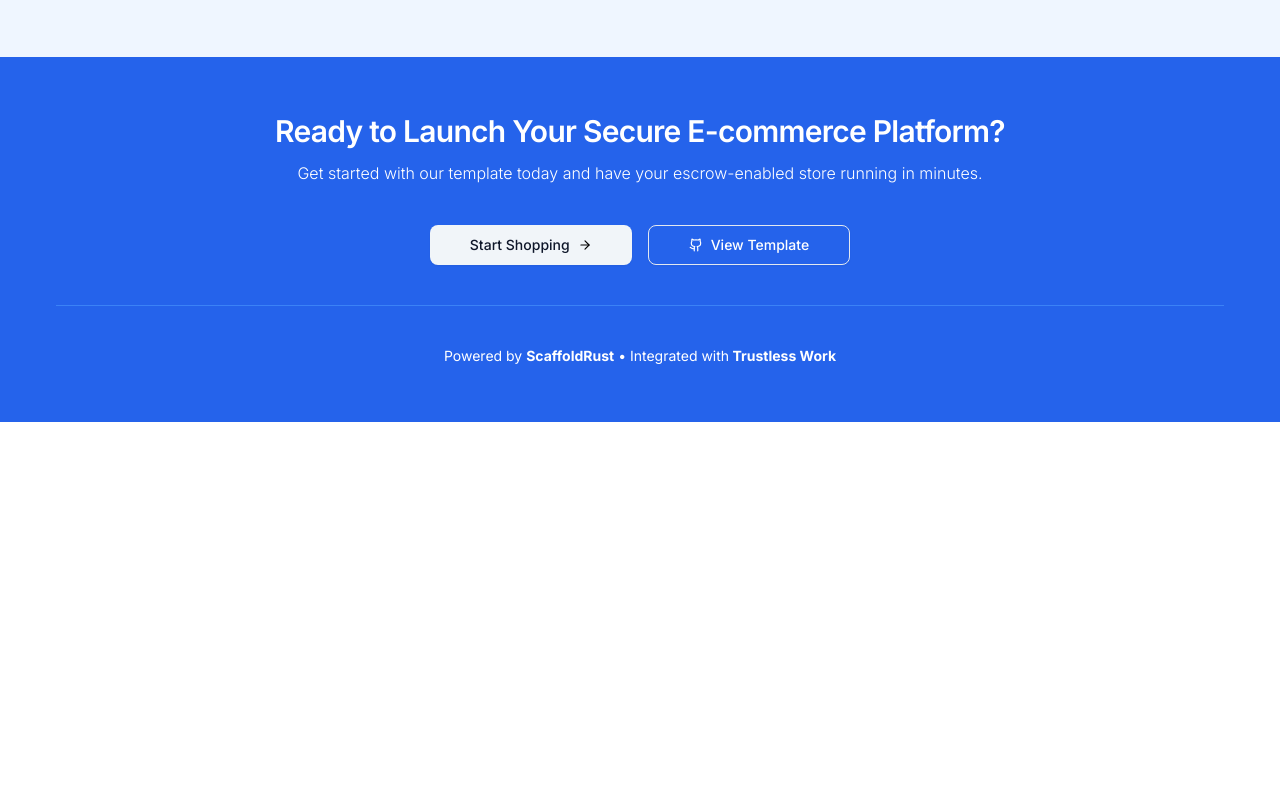
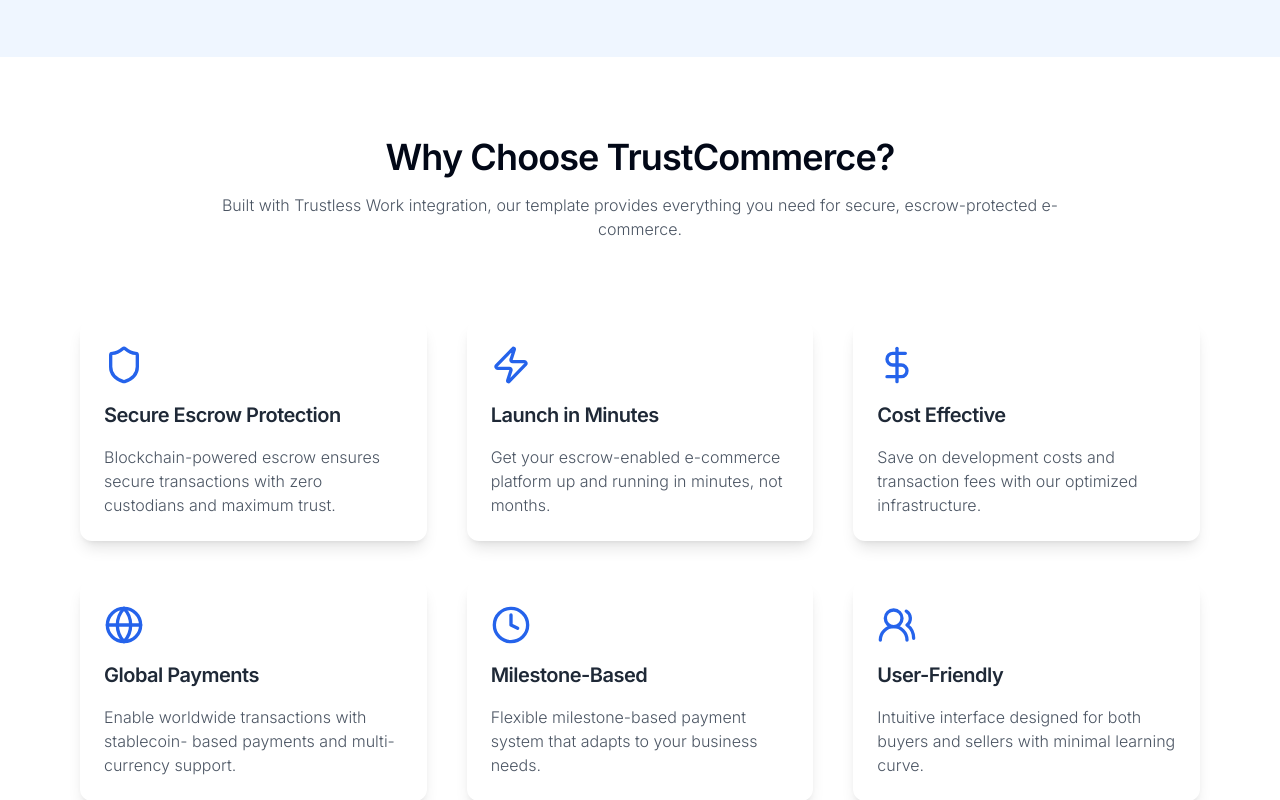
Before and after one commit to ScaffoldRust/Ecommerce-TrustlessWork-Integration, a Next.js app in the folder apps/webapp/: page / in a window 1280 px wide. Shown: the part 600-1400 px from the top of the page. Before the commit the page ends 1022 px from the top, so only its background shows below. Built offline with nearby package versions, Linux system fonts and the light colour scheme.

Commit message:
complete section

```diff
--- a/apps/webapp/app/page.tsx
+++ b/apps/webapp/app/page.tsx
@@ -3,6 +3,7 @@
 import { Button } from "@/components/ui/button";
 import Link from "next/link";
 import HeroSection from "@/components/home/hero-section";
+import WhyChose from "@/components/home/why-choose";
 
 const OldLayout = () => {
   return (
@@ -56,6 +57,7 @@
     <div className="h-full">
       <Header />
       <HeroSection />
+      <WhyChose />
       <CTASection />
     </div>
     // <main className="flex min-h-screen flex-col items-center justify-between p-24">
--- /dev/null
+++ b/apps/webapp/components/Common/WhyChoseCard.tsx
@@ -0,0 +1,21 @@
+import React from "react";
+
+const WhyChoseCard = ({
+  icon,
+  title,
+  text,
+}: {
+  icon: React.ReactNode;
+  title: string;
+  text: string;
+}) => {
+  return (
+    <div className="shadow-lg rounded-xl gap-4 p-6 flex flex-col">
+      {icon && icon}
+      <h3 className="text-xl text-gray-800 font-semibold">{title}</h3>
+      <p className="text-gray-600 font-light">{text}</p>
+    </div>
+  );
+};
+
+export default WhyChoseCard;
--- /dev/null
+++ b/apps/webapp/components/home/why-choose.tsx
@@ -0,0 +1,70 @@
+import {
+  Clock,
+  DollarSign,
+  Globe,
+  Shield,
+  UsersRound,
+  Zap,
+} from "lucide-react";
+import React from "react";
+import WhyChoseCard from "../Common/WhyChoseCard";
+
+const WhyChose = () => {
+  return (
+    <div className="p-20">
+      <div className="text-center gap-4 flex flex-col mb-20 max-w-4xl mx-auto">
+        <h2 className="text-4xl">Why Choose TrustCommerce?</h2>
+        <p className="text-gray-600 font-light">
+          Built with Trustless Work integration, our template provides
+          everything you need for secure, escrow-protected e-commerce.
+        </p>
+      </div>
+      <div className="grid grid-cols-3 gap-10 ">
+        <WhyChoseCard
+          icon={<Shield size={40} className="text-primary" />}
+          text="Blockchain-powered escrow ensures secure
+transactions with zero custodians and maximum
+trust."
+          title="Secure Escrow Protection"
+        />
+
+        <WhyChoseCard
+          icon={<Zap size={40} className="text-primary" />}
+          text="Get your escrow-enabled e-commerce platform
+up and running in minutes, not months."
+          title="Launch in Minutes"
+        />
+
+        <WhyChoseCard
+          icon={<DollarSign size={40} className="text-primary" />}
+          text="Save on development costs and transaction fees
+with our optimized infrastructure."
+          title="Cost Effective"
+        />
+
+        <WhyChoseCard
+          icon={<Globe size={40} className="text-primary" />}
+          text="Enable worldwide transactions with stablecoin-
+based payments and multi-currency support."
+          title="Global Payments"
+        />
+
+        <WhyChoseCard
+          icon={<Clock size={40} className="text-primary" />}
+          text="Flexible milestone-based payment system that
+adapts to your business needs."
+          title="Milestone-Based"
+        />
+
+        <WhyChoseCard
+          icon={<UsersRound size={40} className="text-primary" />}
+          text="Intuitive interface designed for both buyers and
+sellers with minimal learning curve."
+          title="User-Friendly"
+        />
+      </div>
+    </div>
+  );
+};
+
+export default WhyChose;
--- /dev/null
+++ b/apps/webapp/components/ui/card.tsx
@@ -0,0 +1,76 @@
+import * as React from "react"
+
+import { cn } from "@/lib/utils"
+
+const Card = React.forwardRef<
+  HTMLDivElement,
+  React.HTMLAttributes<HTMLDivElement>
+>(({ className, ...props }, ref) => (
+  <div
+    ref={ref}
+    className={cn(
+      "rounded-xl border bg-card text-card-foreground shadow",
+      className
+    )}
+    {...props}
+  />
+))
+Card.displayName = "Card"
+
+const CardHeader = React.forwardRef<
+  HTMLDivElement,
+  React.HTMLAttributes<HTMLDivElement>
+>(({ className, ...props }, ref) => (
+  <div
+    ref={ref}
+    className={cn("flex flex-col space-y-1.5 p-6", className)}
+    {...props}
+  />
+))
+CardHeader.displayName = "CardHeader"
+
+const CardTitle = React.forwardRef<
+  HTMLDivElement,
+  React.HTMLAttributes<HTMLDivElement>
+>(({ className, ...props }, ref) => (
+  <div
+    ref={ref}
+    className={cn("font-semibold leading-none tracking-tight", className)}
+    {...props}
+  />
+))
+CardTitle.displayName = "CardTitle"
+
+const CardDescription = React.forwardRef<
+  HTMLDivElement,
+  React.HTMLAttributes<HTMLDivElement>
+>(({ className, ...props }, ref) => (
+  <div
+    ref={ref}
+    className={cn("text-sm text-muted-foreground", className)}
+    {...props}
+  />
+))
+CardDescription.displayName = "CardDescription"
+
+const CardContent = React.forwardRef<
+  HTMLDivElement,
+  React.HTMLAttributes<HTMLDivElement>
+>(({ className, ...props }, ref) => (
+  <div ref={ref} className={cn("p-6 pt-0", className)} {...props} />
+))
+CardContent.displayName = "CardContent"
+
+const CardFooter = React.forwardRef<
+  HTMLDivElement,
+  React.HTMLAttributes<HTMLDivElement>
+>(({ className, ...props }, ref) => (
+  <div
+    ref={ref}
+    className={cn("flex items-center p-6 pt-0", className)}
+    {...props}
+  />
+))
+CardFooter.displayName = "CardFooter"
+
+export { Card, CardHeader, CardFooter, CardTitle, CardDescription, CardContent }
```
